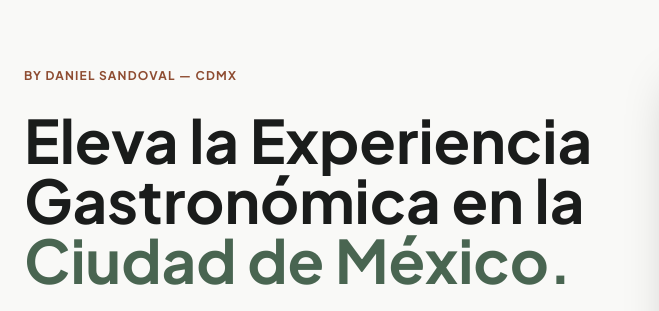
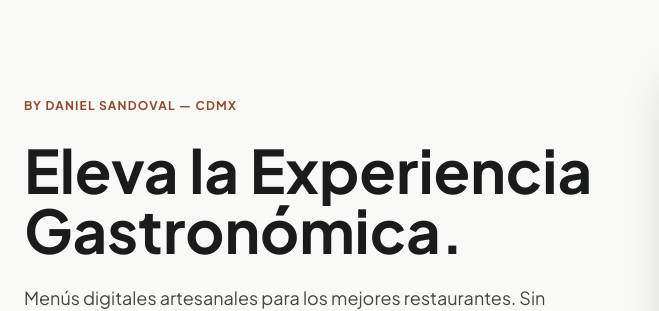
Before and after one commit to cookinglikedan-stack/Menus-Digitales-CDMX, a plain HTML site: page index.html in a window 1280 px wide. Shown: the part 119-430 px from the top of the page, 0-659 px from the left. Drawn offline with nearby package versions, Linux system fonts and the light colour scheme.

Commit message:
Update: remove 'en la Ciudad de México' from hero heading

```diff
--- a/index.html
+++ b/index.html
@@ -79,7 +79,7 @@
         <div class="space-y-6">
           <span class="inline-block text-xs font-bold tracking-widest uppercase text-secondary reveal">By Daniel Sandoval — CDMX</span>
           <h1 class="text-4xl md:text-6xl font-bold leading-tight text-on-surface reveal reveal-d1">
-            Eleva la Experiencia Gastronómica en la <span class="text-primary">Ciudad de México.</span>
+            Eleva la Experiencia Gastronómica.
           </h1>
           <p class="text-lg text-on-surface-variant max-w-xl reveal reveal-d2">
             Menús digitales artesanales para los mejores restaurantes. Sin contacto, elegantes y sin esfuerzo. La innovación para tu restaurante ahora está <strong>al alcance de todos</strong>.
```
